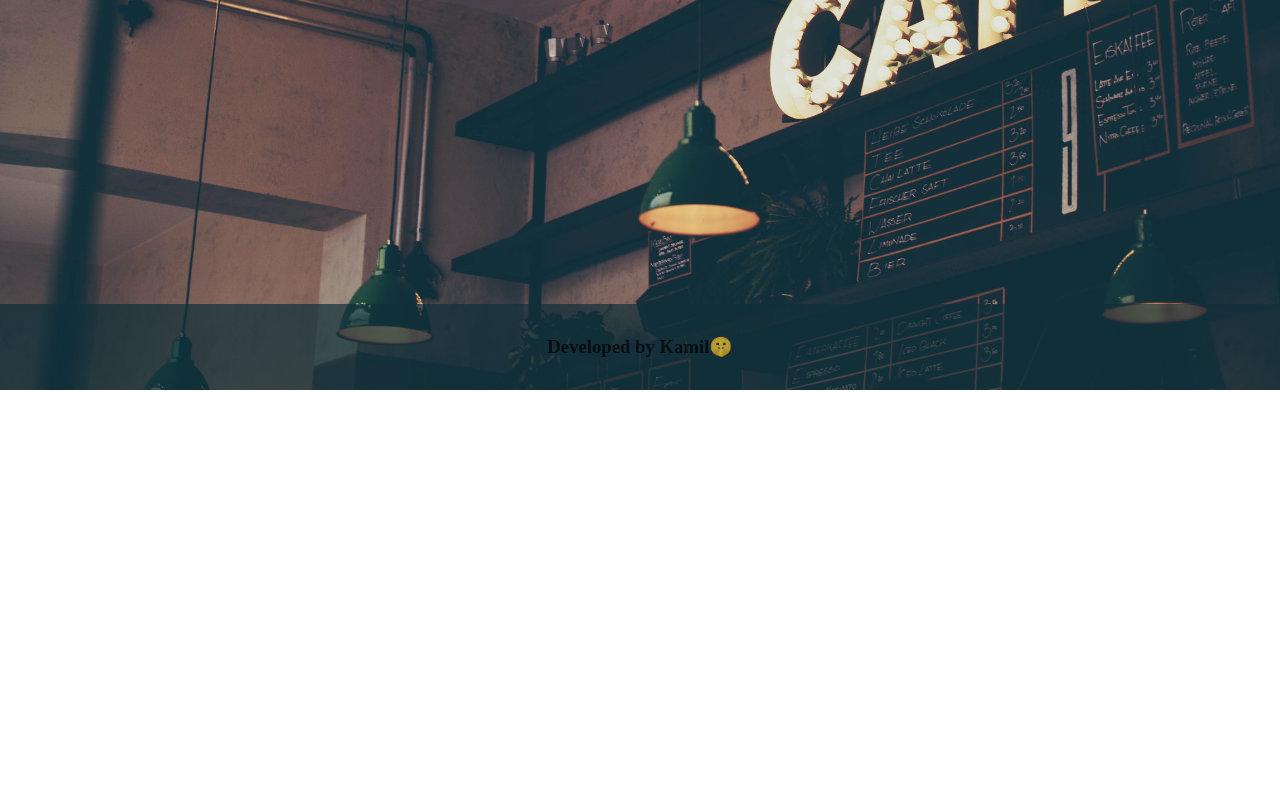
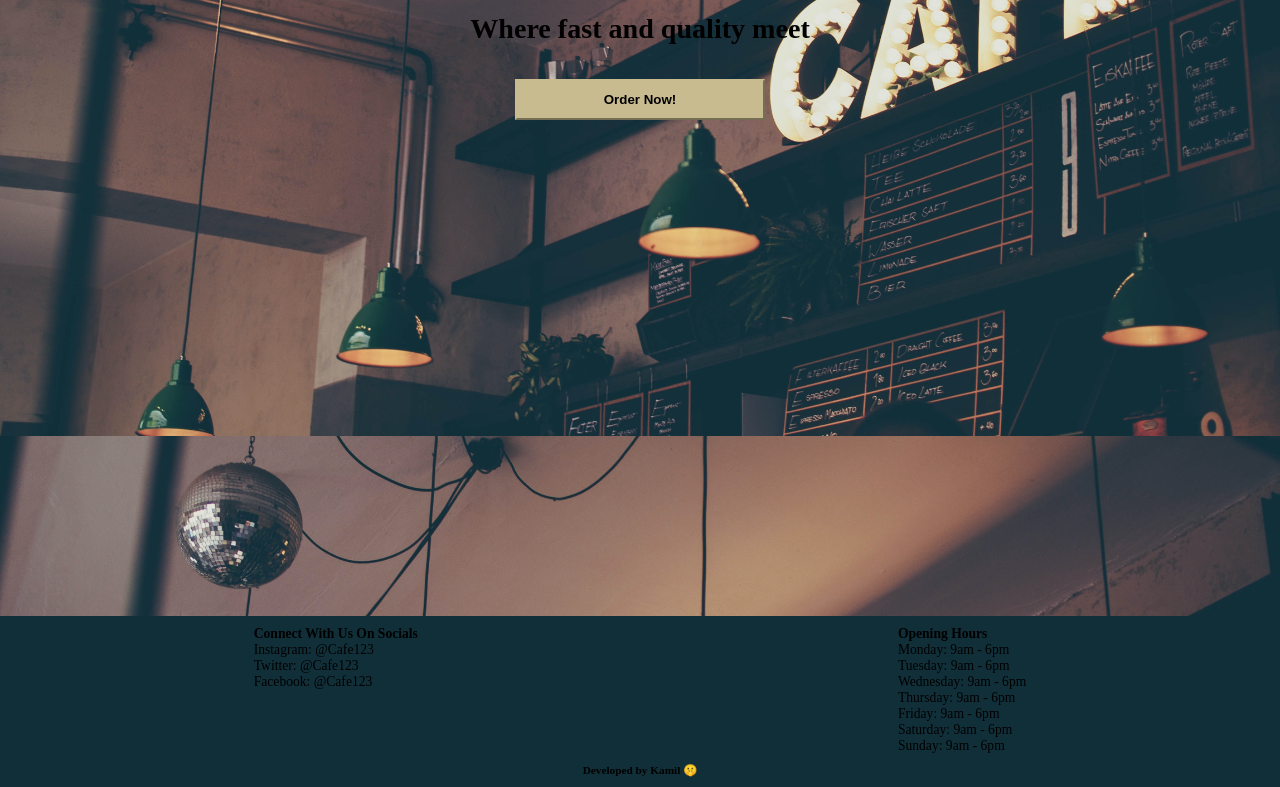
Before and after one commit to Kameleon21/Caffe-page, a website built with webpack: page src/template.html in a window 1280 px wide. Shown: the part 410-1197 px from the top of the page. Before the commit the page ends 800 px from the top, so only its background shows below. Built offline with nearby package versions, Linux system fonts and the light colour scheme.

Commit message:
Added styles to footer and main pages

```diff
--- a/src/components/about.js
+++ b/src/components/about.js
@@ -9,11 +9,11 @@ export default function aboutUs() {
   // give values
   about.innerHTML = `<div class="about-contain">
   <h2>Quick Introduction</h2>
-  <p>At Cafe, we believe in more than just serving you a cup of coffee or a delectable treat. Our mission is to create a warm, inviting, and memorable experience that celebrates the simple joys of life. Since our humble beginnings in [Year Established], we've been dedicated to crafting the finest beverages, mouthwatering pastries, and savory bites, all while embracing our local community's unique spirit.</p>
+  <p>At Cafe, we believe in more than just serving you a cup of coffee or a delectable treat. Our mission is to create a warm, inviting, and memorable experience that celebrates the simple joys of life. Since our humble beginnings in 2000, we've been dedicated to crafting the finest beverages, mouthwatering pastries, and savory bites, all while embracing our local community's unique spirit.</p>
 
   <p>Our story began with a passion for creating a space where people could gather, connect, and unwind over a delicious meal or a comforting cup of coffee. We take pride in our carefully curated menu, which features the freshest, locally-sourced ingredients and a touch of our culinary team's creativity. Our diverse selection is designed to satisfy every palate, from our signature [Cafe Specialty] to the heartwarming, homemade soups, artisanal sandwiches, and sinfully delightful pastries.</p>
 
-  <p>At [Cafe Name], we are more than just a cafe; we are a family. Our team of skilled baristas, talented chefs, and attentive staff are the backbone of our success, and their commitment to providing exceptional service is what sets us apart. We believe in fostering a culture that values personal growth, creativity, and collaboration, ensuring that we continue to be a beacon of excellence for our patrons.</p>
+  <p>At Cafe, we are more than just a cafe; we are a family. Our team of skilled baristas, talented chefs, and attentive staff are the backbone of our success, and their commitment to providing exceptional service is what sets us apart. We believe in fostering a culture that values personal growth, creativity, and collaboration, ensuring that we continue to be a beacon of excellence for our patrons.</p>
 
   <p>Community is at the heart of everything we do. We are proud to support local artists, farmers, and suppliers who share our vision for a sustainable, vibrant, and thriving community. By hosting events, fundraisers, and showcases, we aim to be a hub for creative expression and a platform for meaningful connections.</p>
 
--- a/src/components/page.load.js
+++ b/src/components/page.load.js
@@ -44,13 +44,28 @@ export function bottom() {
   const contain = document.querySelector(".container");
   // create the footer
   const footer = document.createElement("footer");
-  // create elements
-  const footHeading = document.createElement("h3");
   // assign values
-  footHeading.innerHTML = "Developed by Kamil&#129323;";
-  // append element to parent
-  footer.appendChild(footHeading);
+  footer.innerHTML = `<div class="foot-contain">
+  <div class="social">
+  <h4>Connect With Us On Socials</h4>
+  <p>Instagram: @Cafe123</p>
+  <p>Twitter: @Cafe123</p>
+  <p>Facebook: @Cafe123</p>
+  </div>
+  <div class="open-hrs">
+  <h4>Opening Hours</h4>
+  <p>Monday: 9am - 6pm</p>
+  <p>Tuesday: 9am - 6pm</p>
+  <p>Wednesday: 9am - 6pm</p>
+  <p>Thursday: 9am - 6pm</p>
+  <p>Friday: 9am - 6pm</p>
+  <p>Saturday: 9am - 6pm</p>
+  <p>Sunday: 9am - 6pm</p>
+  </div>
+  </div>
+  <h5>Developed by <a href="https://github.com/Kameleon21" target="_blank">Kamil</a> &#129323;</h5>`;
   // add class
   footer.classList.add("footer");
+  // append element to parent
   contain.appendChild(footer);
 }
--- a/src/style/about.css
+++ b/src/style/about.css
@@ -7,9 +7,10 @@
 }
 
 .main-frame {
-  margin: auto;
+  place-self: center;
+  position: relative;
+  bottom: 3rem;
   width: 600px;
-  text-align: center;
   background-color: var(--fifth-clr);
   padding: 1rem;
   border-radius: 10px;
@@ -22,3 +23,7 @@
   gap: 2rem;
   font-size: 0.9rem;
 }
+
+.about-contain h2 {
+  text-align: center;
+}
--- a/src/style/main.css
+++ b/src/style/main.css
@@ -15,17 +15,15 @@ body {
   background-position: center;
   background-repeat: no-repeat;
   background-size: cover;
+  background-attachment: fixed;
+  min-height: 100vh;
 }
 
 /* main container style */
 .container {
-  display: flex;
-  flex-direction: column;
-  height: 100vh;
-  /* background-image: url(../img/michal-parzuchowski-ItaV89TNkks-unsplash.jpg);
-  background-position: center;
-  background-repeat: no-repeat;
-  background-size: cover; */
+  display: grid;
+  grid-template-rows: 1fr 5fr 1fr ;
+  min-height: 100vh;
 }
 
 /* top header styling */
@@ -47,10 +45,6 @@ body {
   border-radius: 10px;
 }
 
-/* .home {
-  background-color: var(--third-clr);
-  color: var(--second-clr) !important;
-} */
 
 .logo {
   background-image: url(../img/nico-smit-2M6ewSjbo60-unsplash.jpg);
@@ -64,12 +58,15 @@ body {
 /* main content */
 
 .main-info {
-  margin-top: 7rem;
-  display: flex;
-  flex-direction: column;
-  justify-content: center;
-  gap: 2.5rem;
+  place-self: center;
+  text-align: center;
+  display: grid;
   align-items: center;
+  grid-template-rows: repeat(3,1fr);
+  gap: 1rem;
+  margin: 0 auto;
+  font-size: 1.5rem;
+  margin-bottom: 20rem;
 }
 
 .main-btn {
@@ -78,19 +75,39 @@ body {
   background-color: var(--fourth-clr);
   border-color: var(--fourth-clr);
   font-weight: 550;
+  width: 250px;
+  place-self: center;
+}
+
+.main-btn:hover {
   border-radius: 10px;
+  background-color: var(--main-clr);
+  color: var(--fourth-clr);
+  border-color: var(--main-clr);
 }
+
 
 /* footer style */
 .footer {
-  margin-top: auto;
-  text-align: center;
   background-color: var(--third-clr);
-  padding: 1rem;
-  opacity: 0.7;
+  min-height: 170px;
+  font-size: .85rem;
 }
 
 /* footer heading */
-.footer h3 {
-  padding: 1rem;
+.foot-contain {
+  display: flex;
+  justify-content: center;
+  gap: 30rem;
+  padding: 10px;
 }
+
+.footer h5 {
+  text-align: center;
+  padding-bottom: 10px;
+}
+
+a {
+  color: #000;
+  text-decoration: none;
+}
```
